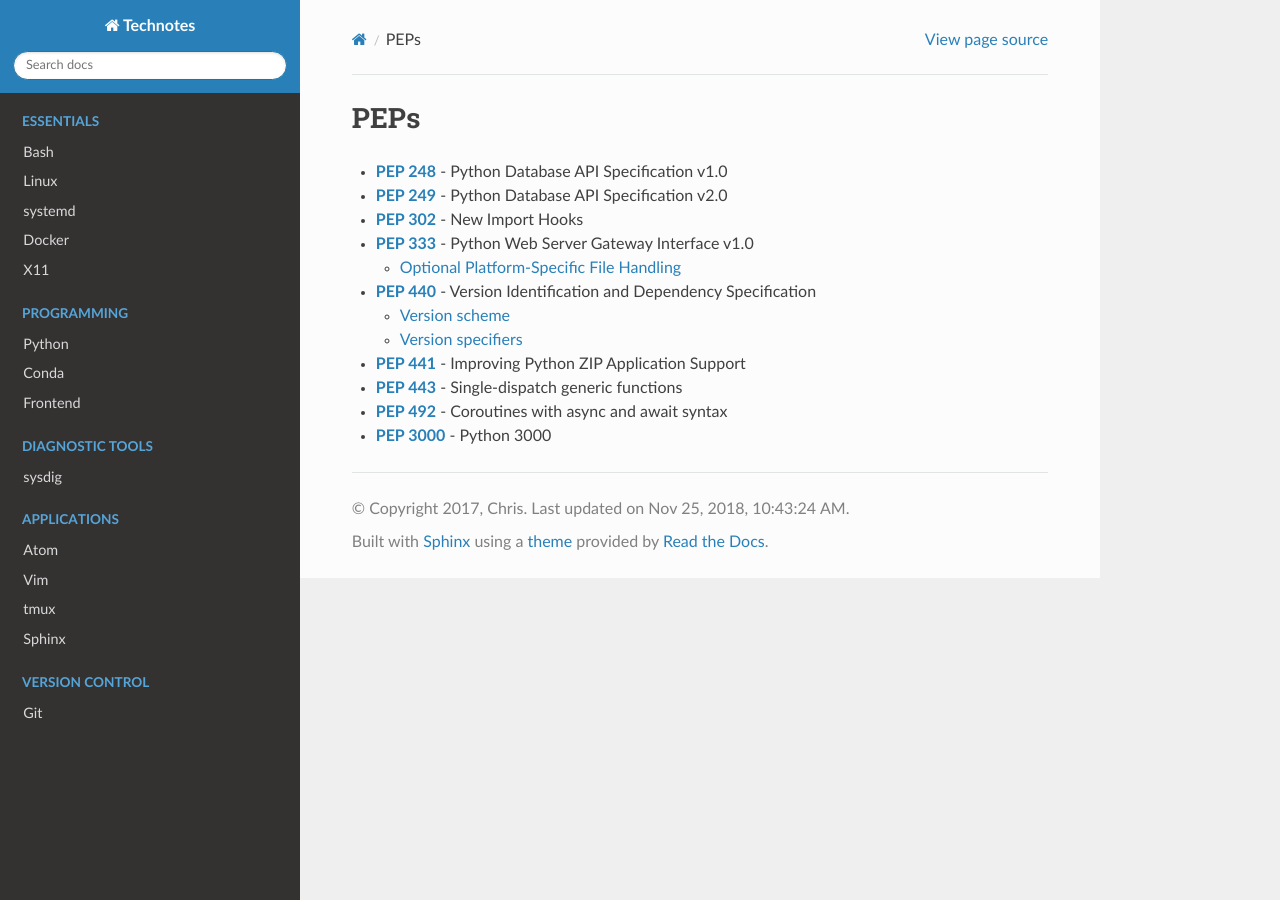
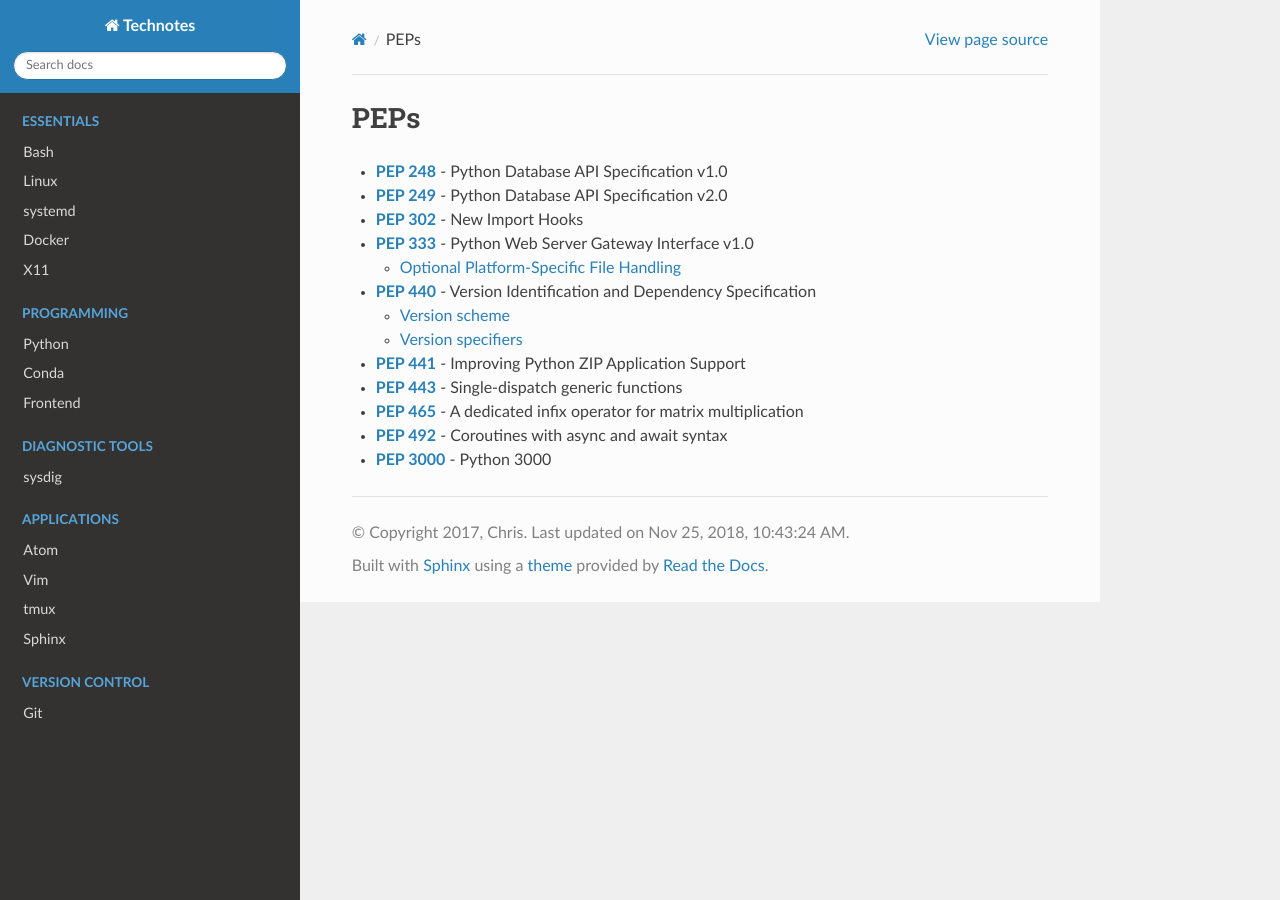
Before and after one commit to heterotopian/technotes, a Sphinx documentation site: the page built from source/python/pep.rst, in a window 1280 px wide. Built offline with Sphinx 7.4.7 and the Read the Docs theme 2.0.0, drawn with Linux system fonts in a browser that asks for light colours.

Commit message:
Add PEP 465

```diff
--- a/source/python/pep.rst
+++ b/source/python/pep.rst
@@ -17,5 +17,6 @@ PEPs
 
 - :pep:`441` - Improving Python ZIP Application Support
 - :pep:`443` - Single-dispatch generic functions
+- :pep:`465` - A dedicated infix operator for matrix multiplication
 - :pep:`492` - Coroutines with async and await syntax
 - :pep:`3000` - Python 3000
```
